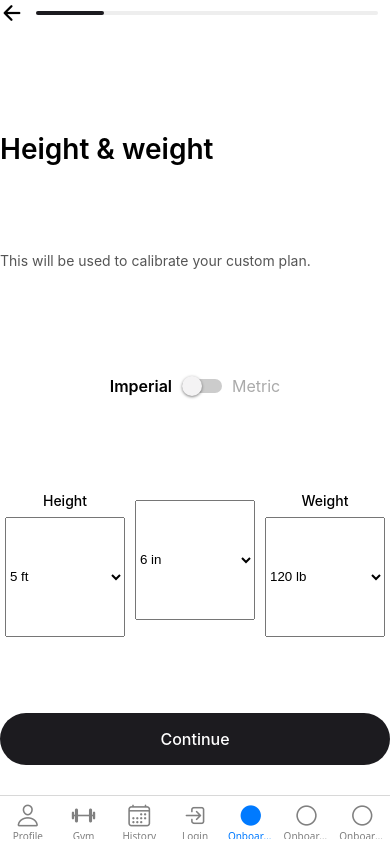
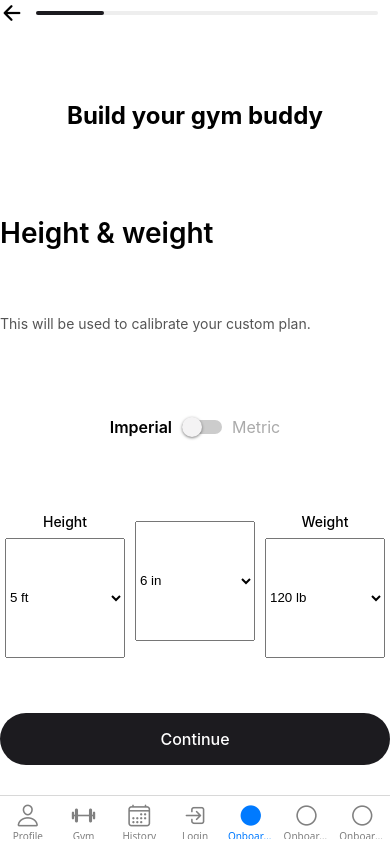
Before and after one commit to aliiqbal24/FitPal---Mobile-App, a React Native app: screen /Onboarding1 in a window 390 px wide. Built offline with nearby package versions, Linux system fonts and the light colour scheme.

Commit message:
Update onboarding flow

```diff
--- a/src/screens/Onboarding1Screen.js
+++ b/src/screens/Onboarding1Screen.js
@@ -33,6 +33,8 @@ export default function Onboarding1Screen({ navigation }) {
           <View style={styles.progress} />
         </View>
       </View>
+
+      <Text style={styles.header}>Build your gym buddy</Text>
 
       <Text style={styles.title}>Height & weight</Text>
       <Text style={styles.subtitle}>
@@ -159,6 +161,12 @@ const styles = StyleSheet.create({
     backgroundColor: DARK_BLUE,
     borderRadius: 2,
   },
+  header: {
+    fontSize: 24,
+    fontWeight: '700',
+    marginTop: 20,
+    textAlign: 'center',
+  },
   title: {
     fontSize: 28,
     fontWeight: '600',
--- a/src/screens/Onboarding2Screen.js
+++ b/src/screens/Onboarding2Screen.js
@@ -17,7 +17,7 @@ export default function Onboarding2Screen({ navigation }) {
 
   const handleContinue = () => {
     const birthdate = `${month} ${day}, ${year}`;
-    navigation.navigate('Onboarding3', { birthdate });
+    navigation.navigate('Onboarding1', { birthdate });
   };
 
   const months = [
```
